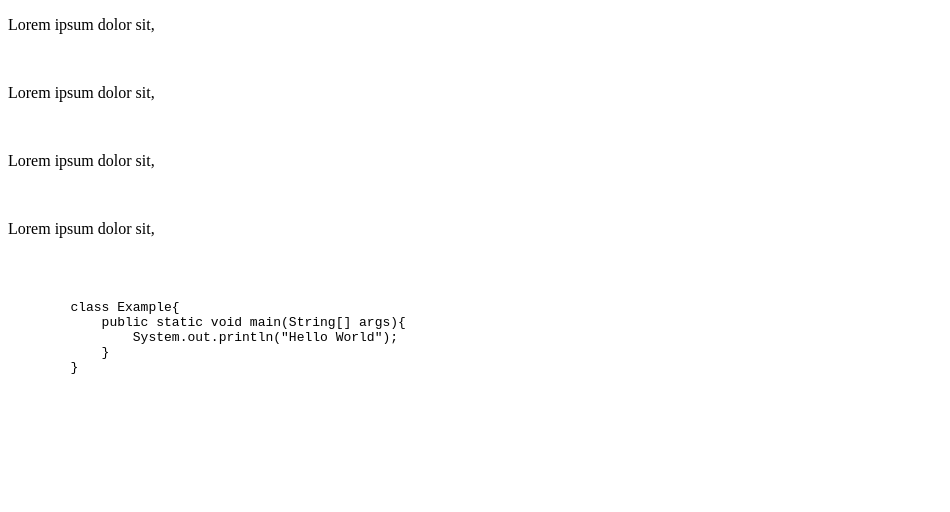
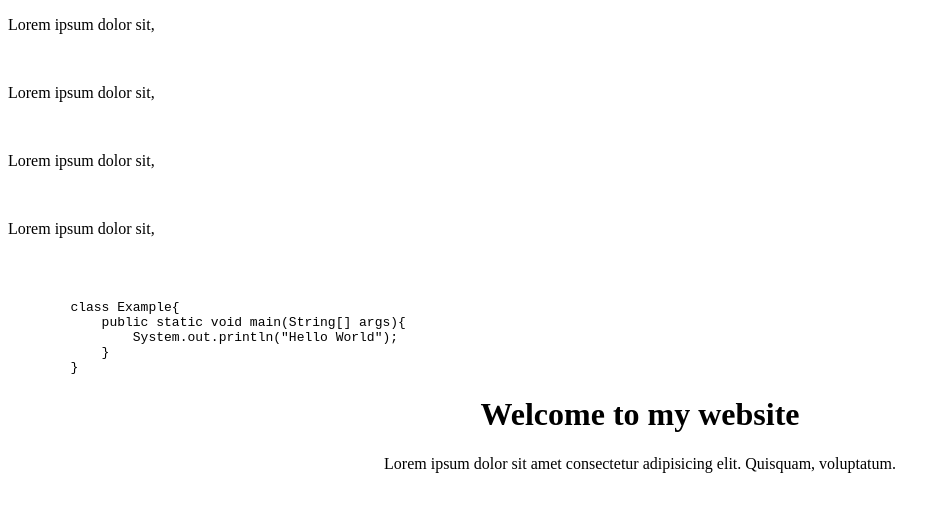
Before and after one commit to TheMaleeshaW/2026-10-03-Day-04, a plain HTML site: page Day4/index.html in a window 1280 px wide. Shown: the whole page, without its empty margins (0-950 px from the left). Drawn offline with Linux system fonts and the light colour scheme.

Commit message:
Add welcome section to index.html

```diff
--- a/Day4/index.html
+++ b/Day4/index.html
@@ -30,5 +30,9 @@
         }
 </pre>
 
+<center>
+    <h1>Welcome to my website</h1>
+    <p>Lorem ipsum dolor sit amet consectetur adipisicing elit. Quisquam, voluptatum.</p>
+
 </body>
 </html>
```
